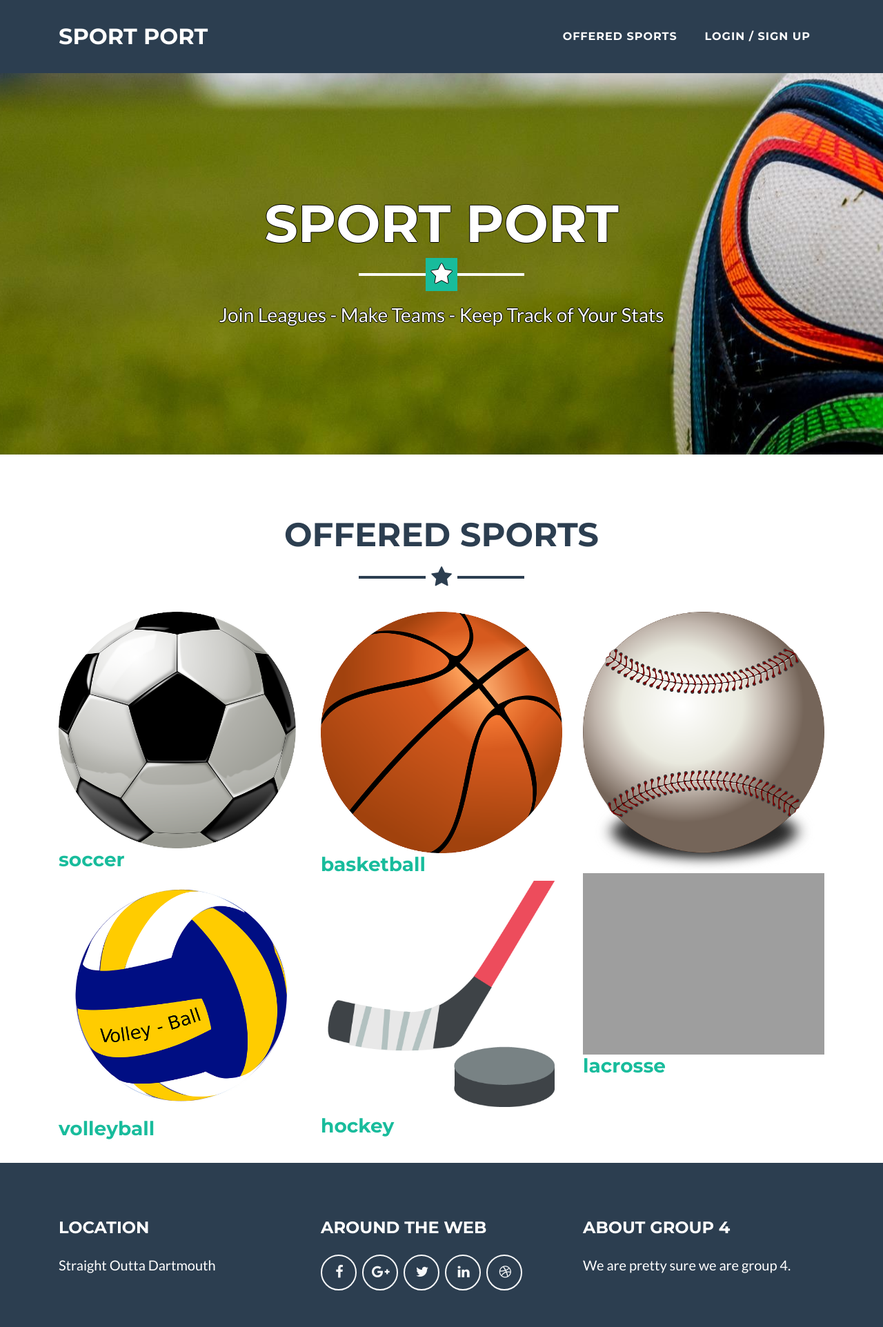
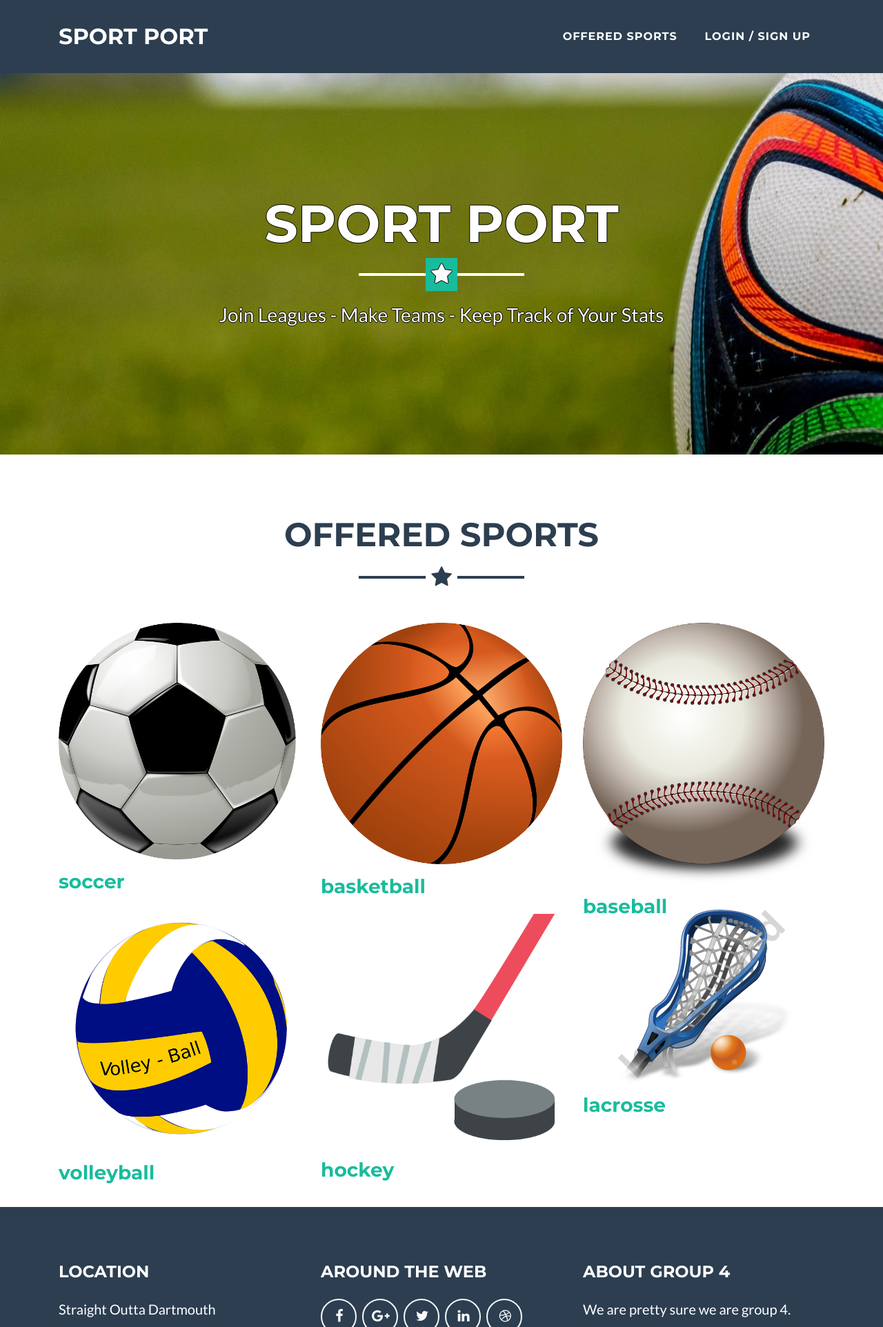
Before and after one commit to 0xMack/sportport, a PHP site: page / in a window 1280 px wide. Shown: the top 1924 px of the page at 69% size. Run offline with PHP 8.4, Linux system fonts and the light colour scheme; grey boxes are pictures that could not be loaded.

Commit message:
Fixing index css

```diff
--- a/css/freelancer.css
+++ b/css/freelancer.css
@@ -332,3 +332,8 @@ a {
     margin-bottom: 7%;
     text-shadow: 1px 0 0 #000, 0 -1px 0 #000, 0 1px 0 #000, -1px 0 0 #000;
 }
+.sport-pic{
+  text-align: center;
+  padding-top: 1em;
+  padding-bottom: 1em;
+}
--- a/index.php
+++ b/index.php
@@ -20,7 +20,9 @@
                 foreach($sports as $sport) {
                     echo "  <div class='col-md-6 col-lg-4'>
                                 <a class='d-block mx-auto' href='leagues.php?sport=$sport'>
-                                    <img class='img-fluid' src='img/sports/$sport.png' alt='$sport'>
+                                    <div class='sport-pic'>
+                                        <img class='img-fluid' src='img/sports/$sport.png' alt='$sport'>
+                                    </div>
                                     <div class='sport-caption d-flex position-absolute h-100 w-100'>
                                         <h3>$sport</h3>
                                     </div>
```
Also changed, not shown: img/sports/lacrosse.png (renamed from img/sports/lacross.png).
